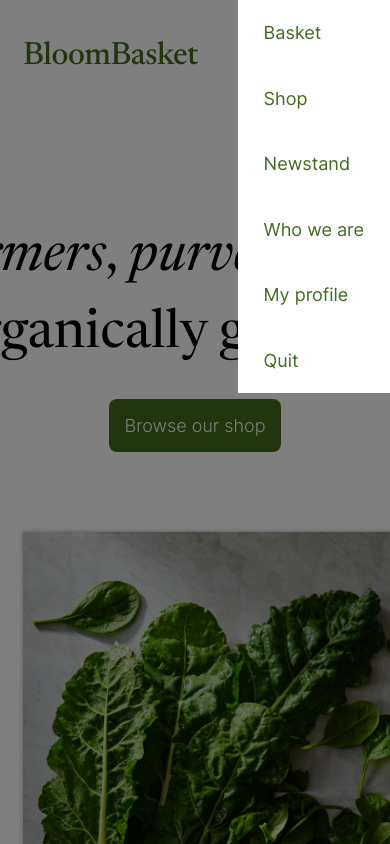
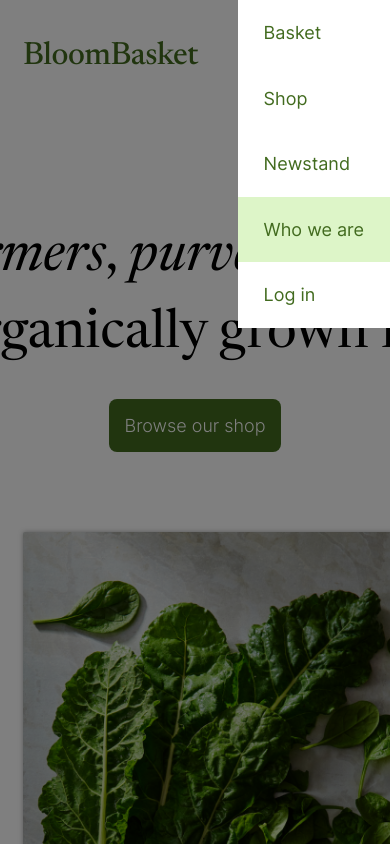
Before and after one commit to Cindarion/grocery-store, a React (Create React App) app: page /introduction in a window 390 px wide. Both pictures are taken after a click on the button 344 px from the left and 56 px from the top of the page. Shown: the top 844 px of the page. Built offline with nearby package versions, Linux system fonts and the light colour scheme.

Commit message:
[update] highlighting of current location, constants, fixes
- added highlighting of current location on mobile device navigation bar
- added new file for constants (userRoutes.ts)
- minor fixes

```diff
--- a/src/components/UI/navbar/MobileNavbar/MobileNavbar.module.css
+++ b/src/components/UI/navbar/MobileNavbar/MobileNavbar.module.css
@@ -33,7 +33,7 @@
     height: 45px;
 }
 
-.cartQuantityWrapper {
+.cartQuantityWrapper, .quantityNearLink {
     display: flex;
     font-size: 14px;
     font-weight: 400;
@@ -49,29 +49,17 @@
     transition: 0.25s;
     user-select: none;
     z-index: 1;
-
     top: 8px;
     right: -8px;
 }
 
 .quantityNearLink {
-    display: flex;
     font-size: 14px;
-    font-weight: 400;
-    width: 28px;
-    height: 28px;
-    color: var(--main-text-color-black, #000000);
-    background-color: var(--secondary-color-lighter, #d7d7d7);
-    border: 1px solid var(--secondary-color, #E6E6E6);;
-    border-radius: 80px;
-    align-items: center;
-    justify-content: center;
-    position: absolute;
-    transition: 0.25s;
-    user-select: none;
-
+    width: 20px;
+    height: 20px;
+    padding: 10px;
     top: 6px;
-    left: 80px;
+    left: 85px;
 }
 
 .navbarModalWindow {
@@ -104,18 +92,18 @@
     to { transform: translateX(0); }
 }
 
-.navbarLinksContainer li {
+.linkWrapper, .linkWrapperCurrent{
     width: 100%;
     list-style-type: none;
     transition: 0.1s;
 }
 
-.navbarLinksContainer li:active {
+.linkWrapper:active, .linkWrapperCurrent:active {
     opacity: 0.85;
     transition: 0.1s;
 }
 
-.navbarLinksContainer a {
+.linkWrapper a, .linkWrapperCurrent a {
     display: flex;
     width: 100%;
     padding: 20px 26px;
@@ -124,12 +112,12 @@
     transition: 0.1s;
 }
 
-.navbarLinksContainer a:hover {
+.linkWrapper a:hover, .linkWrapperCurrent a:hover {
     background-color: var(--main-text-color-green, #426B1F);
     color: white;
     transition: 0.05s;
 }
 
-.greenBackground {
+.linkWrapperCurrent {
     background-color: #dbf5c4eb;
 }
--- a/src/components/UI/navbar/MobileNavbar/MobileNavbar.tsx
+++ b/src/components/UI/navbar/MobileNavbar/MobileNavbar.tsx
@@ -1,64 +1,51 @@
-import { Link } from "react-router-dom"
+import { Link, useLocation } from "react-router-dom"
 import classes from "./MobileNavbar.module.css"
 import hamburgerIcon from "src/data/icons/hamburger-button.png"
+import { notAuthUser } from "src/constants/usersRoutes"
 
 type mobileNavbarProps = {
   isOpen: boolean
   toggleMenu: () => void
   cartQuantity: number
 }
+
 const MobileNavbar = ({isOpen, toggleMenu, cartQuantity}:mobileNavbarProps) => {
+  const routesArray = Object.values(notAuthUser);
+  const location = useLocation();
+
   const toggleWithDelay = () => {
     setTimeout(() => {
       toggleMenu()
     }, 150)
   };
 
-  const renderCartQuantity = () => {
+  const renderCartQuantity = (iconLocation: string) => {
     if (cartQuantity > 0) {
       return (
-        <span className={classes.cartQuantityWrapper}>
+        <span className={iconLocation === "nearBurger" ?  classes.cartQuantityWrapper : classes.quantityNearLink}>
           {cartQuantity}
         </span>
       )
     }
   };
 
-  const renderBasketLink = () => {
-    if (cartQuantity > 0) {
-      return (
-        <li className={classes.greenBackground}>
-          <Link to="/cart">
-            Basket
-            <span className={classes.quantityNearLink}>
-              {cartQuantity}
-            </span>
-          </Link>
-        </li>
-      )
-    }
-    return (
-      <li>
-        <Link to="/cart">Basket</Link>
-      </li>
-    )
-  };
-
   const renderNavigationMenu = () => {
     if (isOpen) {
       return (
-        <span
-          onClick={toggleMenu}
-          className={classes.navbarModalWindow}>
-          <ul
-            onClick={toggleWithDelay}
-            className={classes.navbarLinksContainer}>
-            {renderBasketLink()}
-            <li><Link to="/products">Shop</Link></li>
-            <li><Link to="/news">Newstand</Link></li>
-            <li><Link to="/introduction">Who we are</Link></li>
-            <li><Link to="/login">My profile</Link></li>
-            <li><a href="#">Quit</a></li>
+        <span onClick={toggleMenu} className={classes.navbarModalWindow}>
+          <ul onClick={toggleWithDelay} className={classes.navbarLinksContainer}>
+            {routesArray.map((rout, index) => {
+              return (
+                <li key={index} className={location.pathname === rout.path ? classes.linkWrapperCurrent : classes.linkWrapper}>
+                  <Link to={rout.path}>
+                    {rout.name}
+                    {rout.name === "Basket"
+                      ? renderCartQuantity("nearMenu")
+                      : ""}
+                  </Link>
+                </li>
+              )
+            })}
           </ul>
         </span>
       )
@@ -76,7 +63,7 @@ const MobileNavbar = ({isOpen, toggleMenu, cartQuantity}:mobileNavbarProps) => {
           className={classes.BurgerIcon}
           alt="open navigation menu"
         />
-        {renderCartQuantity()}
+        {renderCartQuantity("nearBurger")}
       </button>
       {renderNavigationMenu()}
     </nav>
--- /dev/null
+++ b/src/constants/usersRoutes.ts
@@ -0,0 +1,29 @@
+interface RouteConfig {
+  path: any,
+  name: string
+}
+
+type AppRoutes = Record<string, RouteConfig>
+
+export const notAuthUser: AppRoutes = {
+  cart: {
+    path: "/cart",
+    name: "Basket"
+  },
+  products: {
+    path: "/products",
+    name: "Shop"
+  },
+  news: {
+    path: "/news",
+    name: "Newstand"
+  },
+  introduction: {
+    path: "/introduction",
+    name: "Who we are"
+  },
+  login: {
+    path: "/login",
+    name: "Log in"
+  },
+};
```
